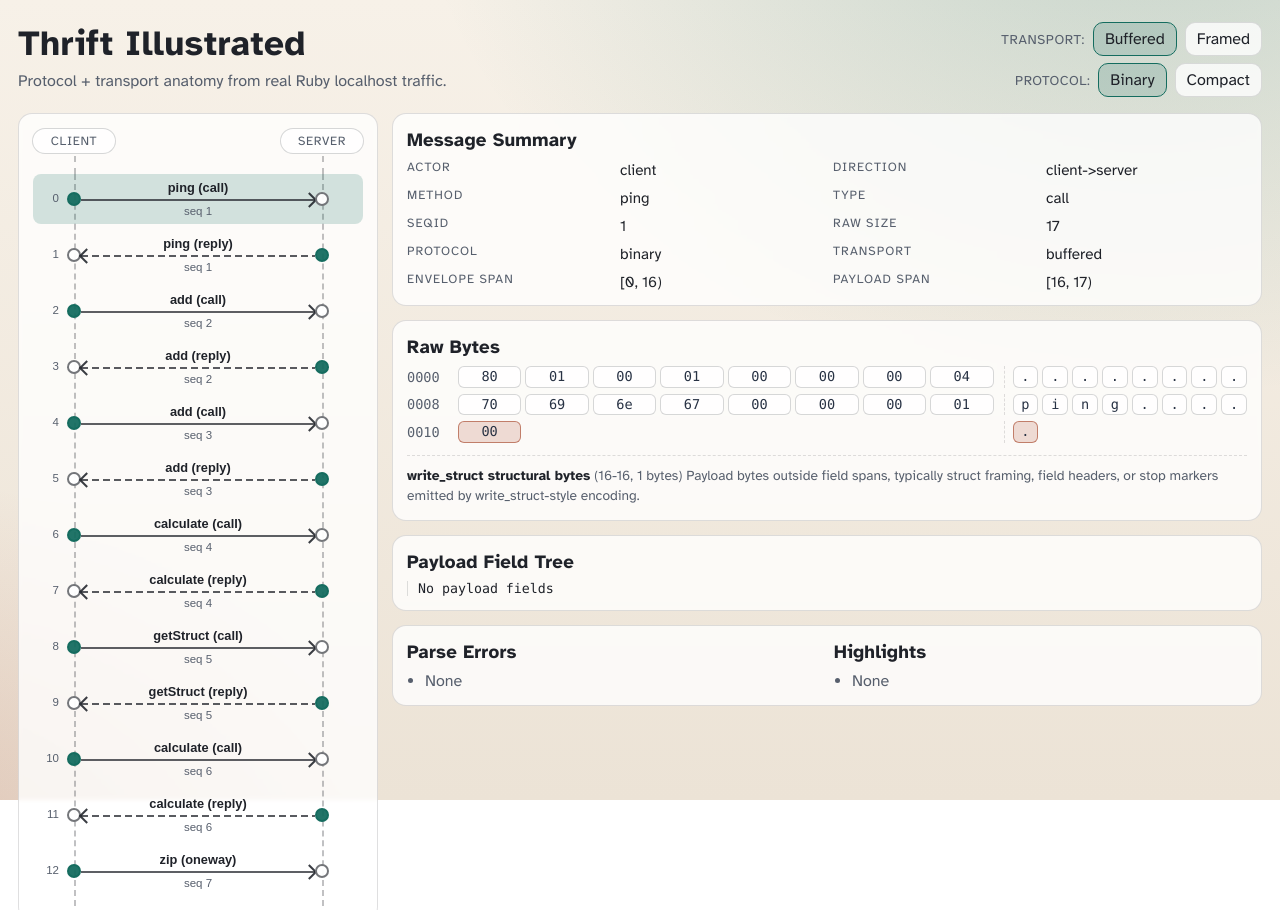
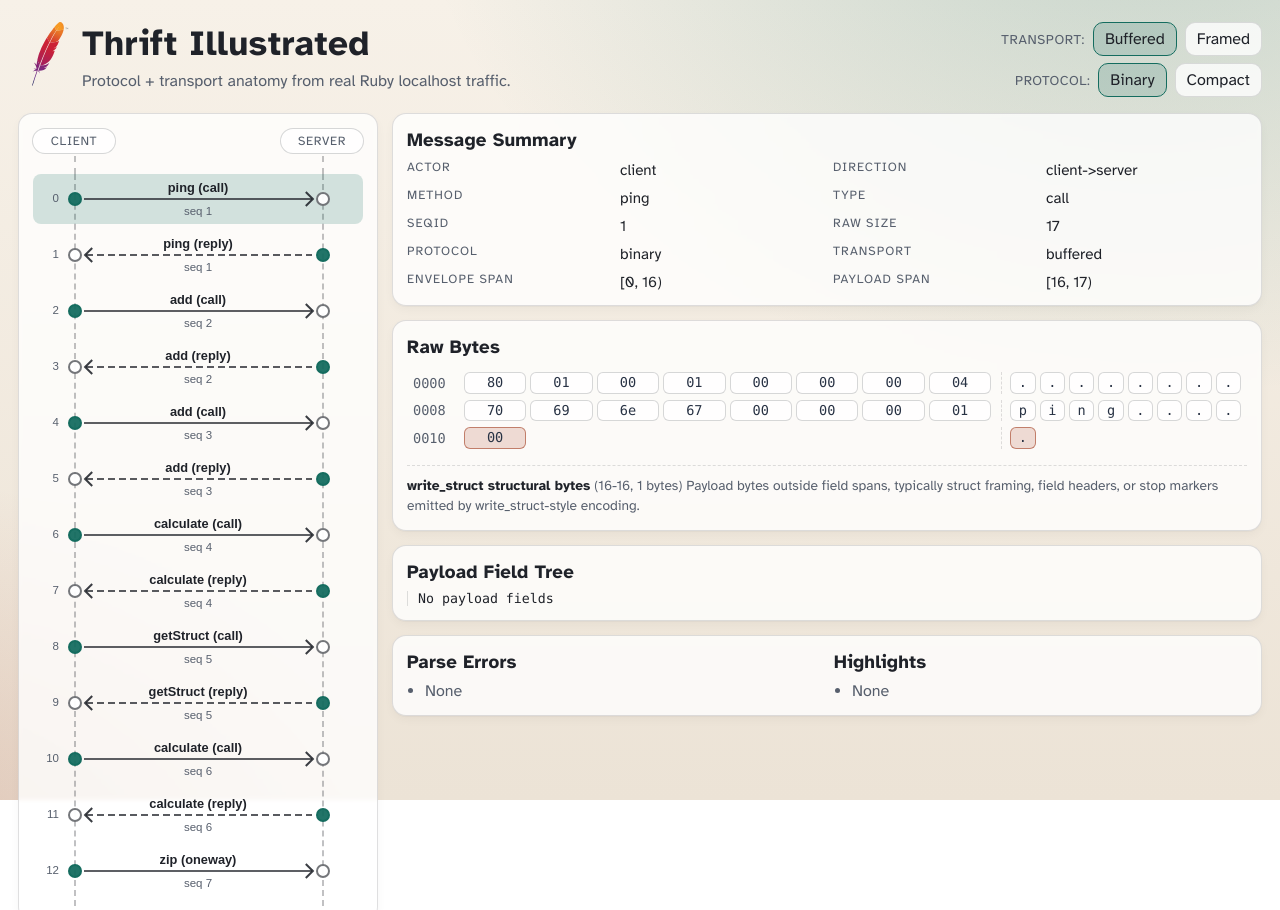
Before and after one commit to kpumuk/thrift-illustrated, a plain HTML site: page site/index.html in a window 1280 px wide. Shown: the top 910 px of the page. Drawn offline with Linux system fonts and the light colour scheme.

Commit message:
Refine the visual polish of the header, timeline, cards, and byte hover states.

```diff
--- a/site/index.html
+++ b/site/index.html
@@ -4,7 +4,7 @@
     <meta charset="utf-8" />
     <meta name="viewport" content="width=device-width, initial-scale=1" />
     <title>Thrift Illustrated</title>
-    <link rel="icon" href="data:," />
+    <link rel="icon" type="image/png" sizes="32x32" href="./favicon.png" />
     <link rel="preconnect" href="https://fonts.googleapis.com" />
     <link rel="preconnect" href="https://fonts.gstatic.com" crossorigin />
     <link
@@ -18,8 +18,11 @@
     <main class="layout" id="app">
       <header class="topbar">
         <div class="title-block">
-          <h1>Thrift Illustrated</h1>
-          <p>Protocol + transport anatomy from real Ruby localhost traffic.</p>
+          <img src="./assets/feather.svg" alt="" aria-hidden="true" class="title-logo" />
+          <div class="title-copy">
+            <h1>Thrift Illustrated</h1>
+            <p>Protocol + transport anatomy from real Ruby localhost traffic.</p>
+          </div>
         </div>
         <div class="topbar-actions">
           <div id="combo-picker" class="combo-picker"></div>
--- a/site/styles.css
+++ b/site/styles.css
@@ -48,6 +48,21 @@ body {
 
 .title-block {
   min-width: 0;
+  display: flex;
+  align-items: flex-start;
+  gap: 0;
+}
+
+.title-logo {
+  width: 64px;
+  height: 64px;
+  flex: 0 0 auto;
+  display: block;
+}
+
+.title-copy {
+  min-width: 0;
+  display: grid;
 }
 
 h1 {
@@ -300,6 +315,7 @@ p {
   border-radius: 50%;
   border: 2px solid rgba(31, 34, 41, 0.62);
   background: rgba(255, 255, 255, 0.96);
+  transform: translateX(1px);
 }
 
 .timeline-node.is-source {
@@ -319,8 +335,14 @@ p {
 
 .timeline-arrow {
   position: relative;
+  top: -1px;
   height: 2px;
+  margin: 0 3px;
   background: rgba(31, 34, 41, 0.72);
+}
+
+.timeline-arrow.is-right-to-left {
+  margin-left: 5px;
 }
 
 .timeline-arrow.is-return {
@@ -392,6 +414,16 @@ p {
   background: var(--panel);
   backdrop-filter: blur(2px);
   padding: 14px;
+  box-shadow:
+    0 1px 1px rgba(31, 34, 41, 0.04),
+    0 4px 10px rgba(31, 34, 41, 0.035);
+  transition: box-shadow 180ms ease;
+}
+
+.card:hover {
+  box-shadow:
+    0 1px 2px rgba(31, 34, 41, 0.05),
+    0 6px 14px rgba(31, 34, 41, 0.045);
 }
 
 .split {
@@ -422,6 +454,7 @@ p {
 .raw-hex {
   margin: 0;
   overflow-x: auto;
+  padding: 6px 6px 4px;
   font-family: "IBM Plex Mono", "Menlo", monospace;
   font-size: 0.85rem;
   color: #283244;
@@ -491,6 +524,13 @@ p {
 .byte-token:focus-visible {
   border-color: rgba(20, 108, 95, 0.44);
   outline: none;
+}
+
+.byte-token-hex:hover,
+.byte-token-hex:focus-visible,
+.byte-token-ascii:hover,
+.byte-token-ascii:focus-visible {
+  box-shadow: 0 0 0 4px rgba(20, 108, 95, 0.18);
 }
 
 .byte-token.is-hover-active {
```
Also changed, not shown: site/assets/feather.svg (added), site/favicon.png (added).
